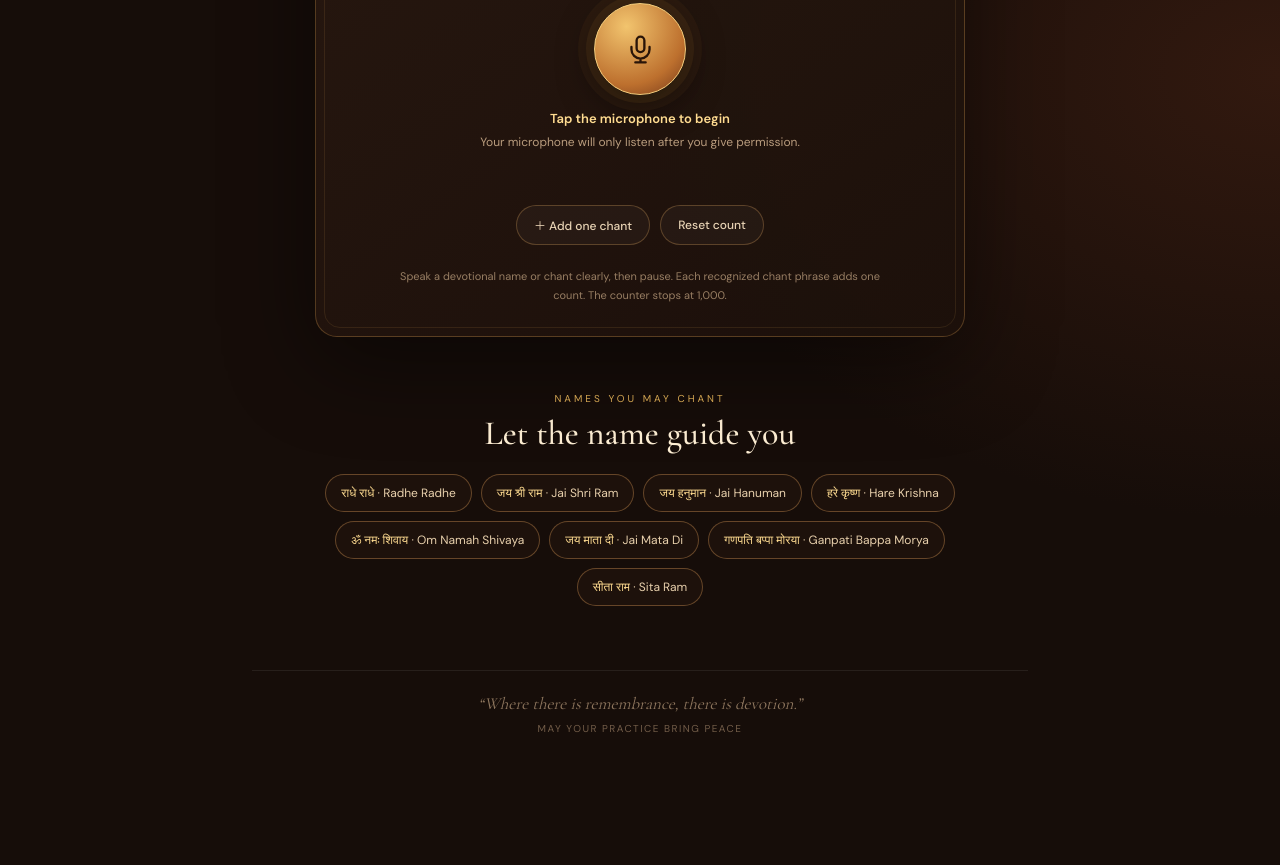
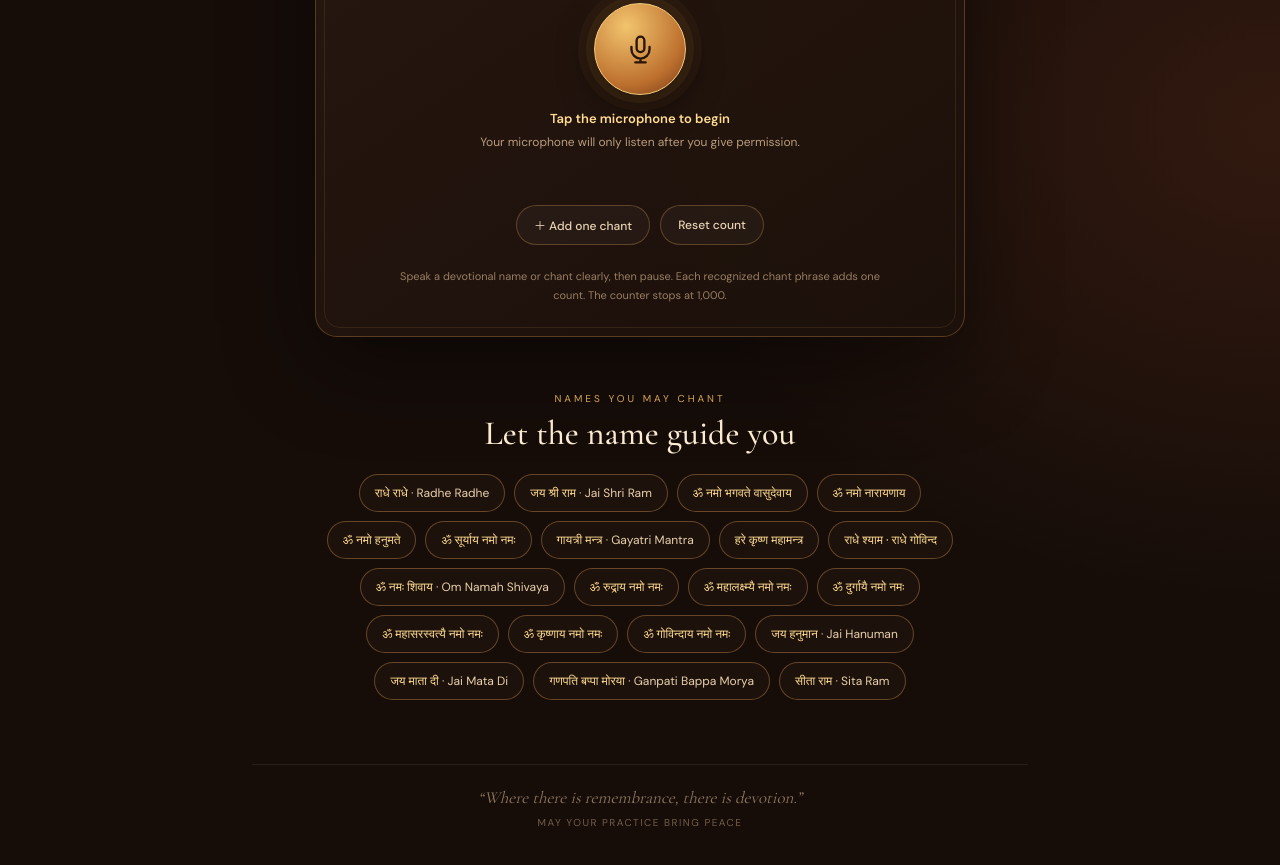
Before and after one commit to VoidKii/Baktidam, a plain HTML site: page index.html in a window 1280 px wide. Shown: the part 826-1691 px from the top of the page. Before the commit the page ends 1637 px from the top, so only its background shows below. Drawn offline with nearby package versions, Linux system fonts and the light colour scheme.

Commit message:
Add requested Sanskrit and devotional chant vocabulary

```diff
--- a/index.html
+++ b/index.html
@@ -37,7 +37,7 @@ main{max-width:820px;margin:auto;padding:58px 22px 76px;text-align:center}.eyebr
 <div class="actions"><button class="secondary" id="manual">＋ Add one chant</button><button class="secondary" id="reset">Reset count</button></div>
 <p class="hint">Speak a devotional name or chant clearly, then pause. Each recognized chant phrase adds one count. The counter stops at 1,000.</p>
 </section>
-<section class="mantra-section"><div class="section-kicker">Names you may chant</div><h2>Let the name guide you</h2><div class="chants"><span class="chant"><b>राधे राधे</b> · Radhe Radhe</span><span class="chant"><b>जय श्री राम</b> · Jai Shri Ram</span><span class="chant"><b>जय हनुमान</b> · Jai Hanuman</span><span class="chant"><b>हरे कृष्ण</b> · Hare Krishna</span><span class="chant"><b>ॐ नमः शिवाय</b> · Om Namah Shivaya</span><span class="chant"><b>जय माता दी</b> · Jai Mata Di</span><span class="chant"><b>गणपति बप्पा मोरया</b> · Ganpati Bappa Morya</span><span class="chant"><b>सीता राम</b> · Sita Ram</span></div></section>
+<section class="mantra-section"><div class="section-kicker">Names you may chant</div><h2>Let the name guide you</h2><div class="chants"><span class="chant"><b>राधे राधे</b> · Radhe Radhe</span><span class="chant"><b>जय श्री राम</b> · Jai Shri Ram</span><span class="chant"><b>ॐ नमो भगवते वासुदेवाय</b></span><span class="chant"><b>ॐ नमो नारायणाय</b></span><span class="chant"><b>ॐ नमो हनुमते</b></span><span class="chant"><b>ॐ सूर्याय नमो नमः</b></span><span class="chant"><b>गायत्री मन्त्र</b> · Gayatri Mantra</span><span class="chant"><b>हरे कृष्ण महामन्त्र</b></span><span class="chant"><b>राधे श्याम · राधे गोविन्द</b></span><span class="chant"><b>ॐ नमः शिवाय</b> · Om Namah Shivaya</span><span class="chant"><b>ॐ रुद्राय नमो नमः</b></span><span class="chant"><b>ॐ महालक्ष्म्यै नमो नमः</b></span><span class="chant"><b>ॐ दुर्गायै नमो नमः</b></span><span class="chant"><b>ॐ महासरस्वत्यै नमो नमः</b></span><span class="chant"><b>ॐ कृष्णाय नमो नमः</b></span><span class="chant"><b>ॐ गोविन्दाय नमो नमः</b></span><span class="chant"><b>जय हनुमान</b> · Jai Hanuman</span><span class="chant"><b>जय माता दी</b> · Jai Mata Di</span><span class="chant"><b>गणपति बप्पा मोरया</b> · Ganpati Bappa Morya</span><span class="chant"><b>सीता राम</b> · Sita Ram</span></div></section>
 <div class="foot">“Where there is remembrance, there is devotion.”<small>May your practice bring peace</small></div>
 </main>
 <script>
@@ -46,7 +46,7 @@ const TARGET=1000, KEY="bhakti-dham-count-v1";
 const $=id=>document.getElementById(id);
 let count=Math.min(TARGET,Math.max(0,Number(localStorage.getItem(KEY))||0));
 let recognition=null,listening=false;
-const chantTerms=["radhe","radha","ram","rama","sita","hanuman","bajrang","krishna","hare","govinda","shiva","shiv","mahadev","om namah","ganpati","ganesh","mata di","durga","devi","narayan","vishnu","lakshmi","saraswati","jai shri","jai sri","namah shivaya","morya","स्वामी","राधे","राधा","राम","सीता","हनुमान","बजरंग","कृष्ण","हरे","गोविन्द","शिव","महादेव","गणपति","गणेश","माता दी","दुर्गा","देवी","नारायण","विष्णु","लक्ष्मी","सरस्वती","नमः शिवाय"];
+const chantTerms=["radhe","radha","ram","rama","sita","hanuman","hanumate","bajrang","krishna","krishnaya","hare","govinda","govindaya","shiva","shiv","mahadev","rudraya","om namah","ganpati","ganesh","mata di","durga","durgayai","devi","narayan","narayana","vishnu","lakshmi","mahalakshmyai","saraswati","mahasaraswatyai","vasudevaya","bhagavate","suryaya","gayatri","savitur","bhur bhuvah swah","bhargo","dhimahi","dhiyo","prachodayat","shyam","jai shri","jai sri","namah shivaya","morya","स्वामी","राधे","राधा","राम","सीता","हनुमान","हनुमते","बजरंग","कृष्ण","कृष्णाय","हरे","गोविन्द","गोविन्दाय","श्याम","शिव","महादेव","रुद्राय","गणपति","गणेश","माता दी","दुर्गा","दुर्गायै","देवी","नारायण","विष्णु","लक्ष्मी","महालक्ष्म्यै","सरस्वती","महासरस्वत्यै","वासुदेवाय","भगवते","सूर्याय","ॐ भूर् भुवः स्वः","तत्सवितुर्वरेण्यं","भर्गो देवस्य","धीमहि","धियो यो नः प्रचोदयात","नमः शिवाय","नमो नारायणाय"];
 function render(){const pct=count/TARGET*100;$("count").textContent=count.toLocaleString();$("percent").textContent=pct.toFixed(1)+"% completed";$("remaining").textContent=(TARGET-count).toLocaleString()+" remaining";$("fill").style.width=pct+"%";$("progress").setAttribute("aria-valuenow",count);localStorage.setItem(KEY,String(count));if(count===TARGET){stop();$("status").textContent="Your 1,000-chant sankalp is complete. May you find peace. 🙏";$("micCaption").textContent="Sankalp completed";}}
 function add(){if(count>=TARGET)return;count++;render();}
 function stop(){if(recognition){try{recognition.stop()}catch(e){}}listening=false;$("mic").classList.remove("listening");$("mic").setAttribute("aria-label","Start voice chant recognition");$("micCaption").textContent=count>=TARGET?"Sankalp completed":"Tap the microphone to begin";if(count<TARGET)$("status").textContent="Listening paused.";}
```
